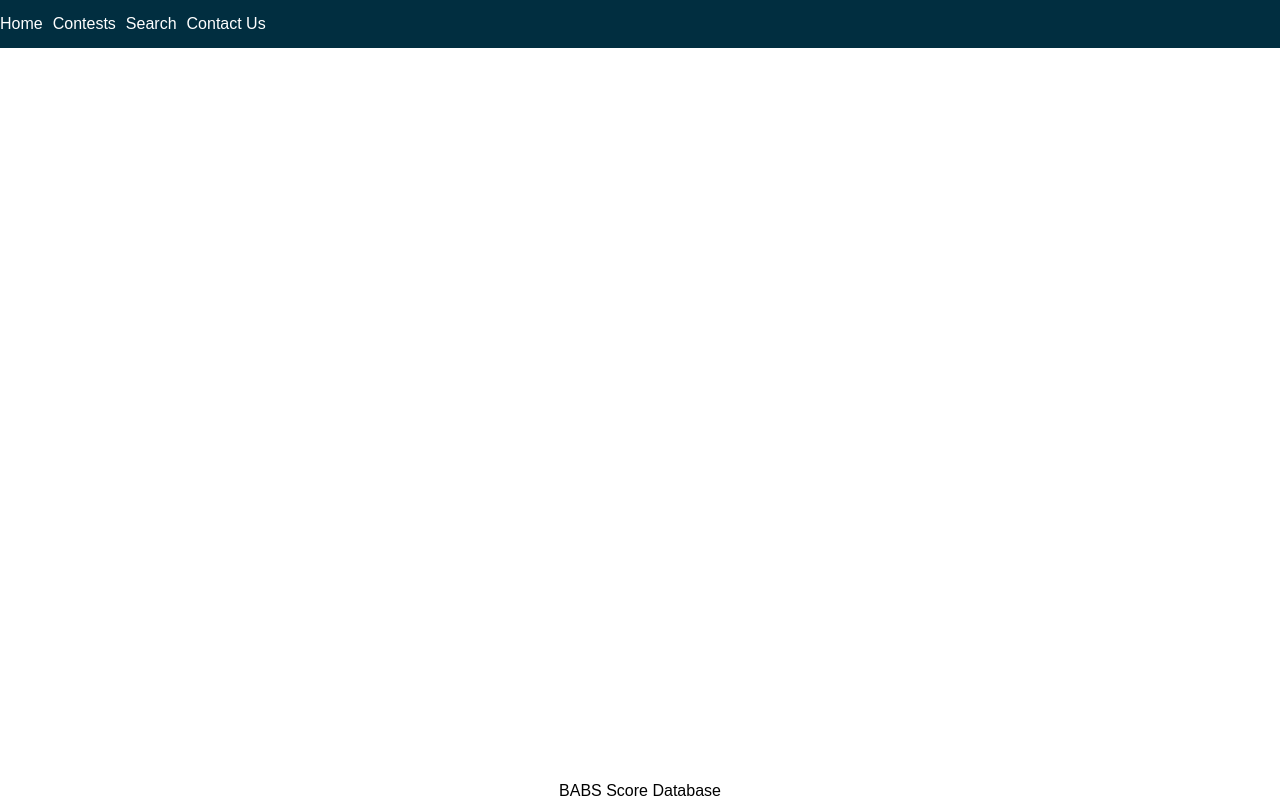
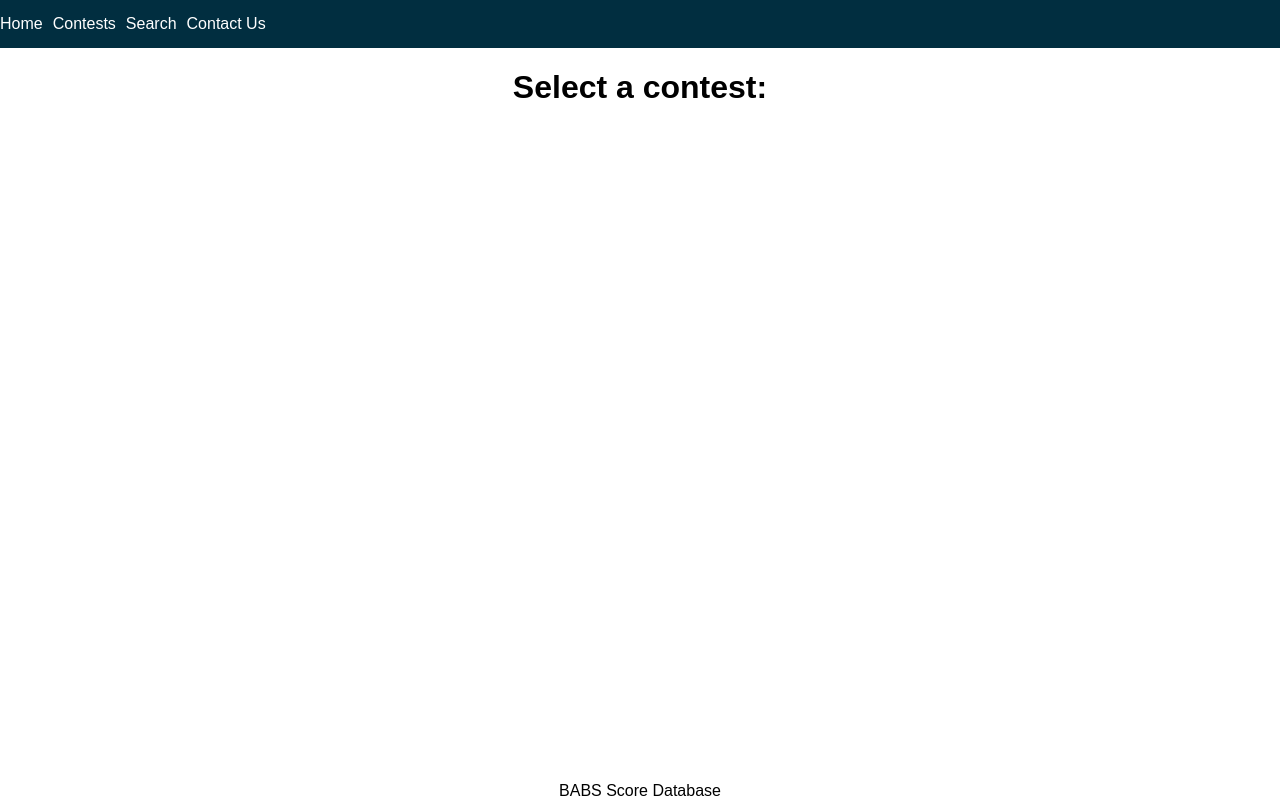
Before and after one commit to Oli-Goodall/babs-score-database, a React (Create React App) app in the folder frontend/: page /contests in a window 1280 px wide. Built offline with nearby package versions, Linux system fonts and the light colour scheme.

Commit message:
Started work on frontend

```diff
--- a/frontend/src/components/contest/Contest.tsx
+++ b/frontend/src/components/contest/Contest.tsx
@@ -1,7 +1,13 @@
 import React from "react";
 
 export const Contest: React.FunctionComponent = () => {
+    // const
     return(
-        <></>
+        <>
+            <h1>Select a contest:</h1>
+            <div className="contest-list-page">
+
+            </div>
+        </>
     );
 };
```
